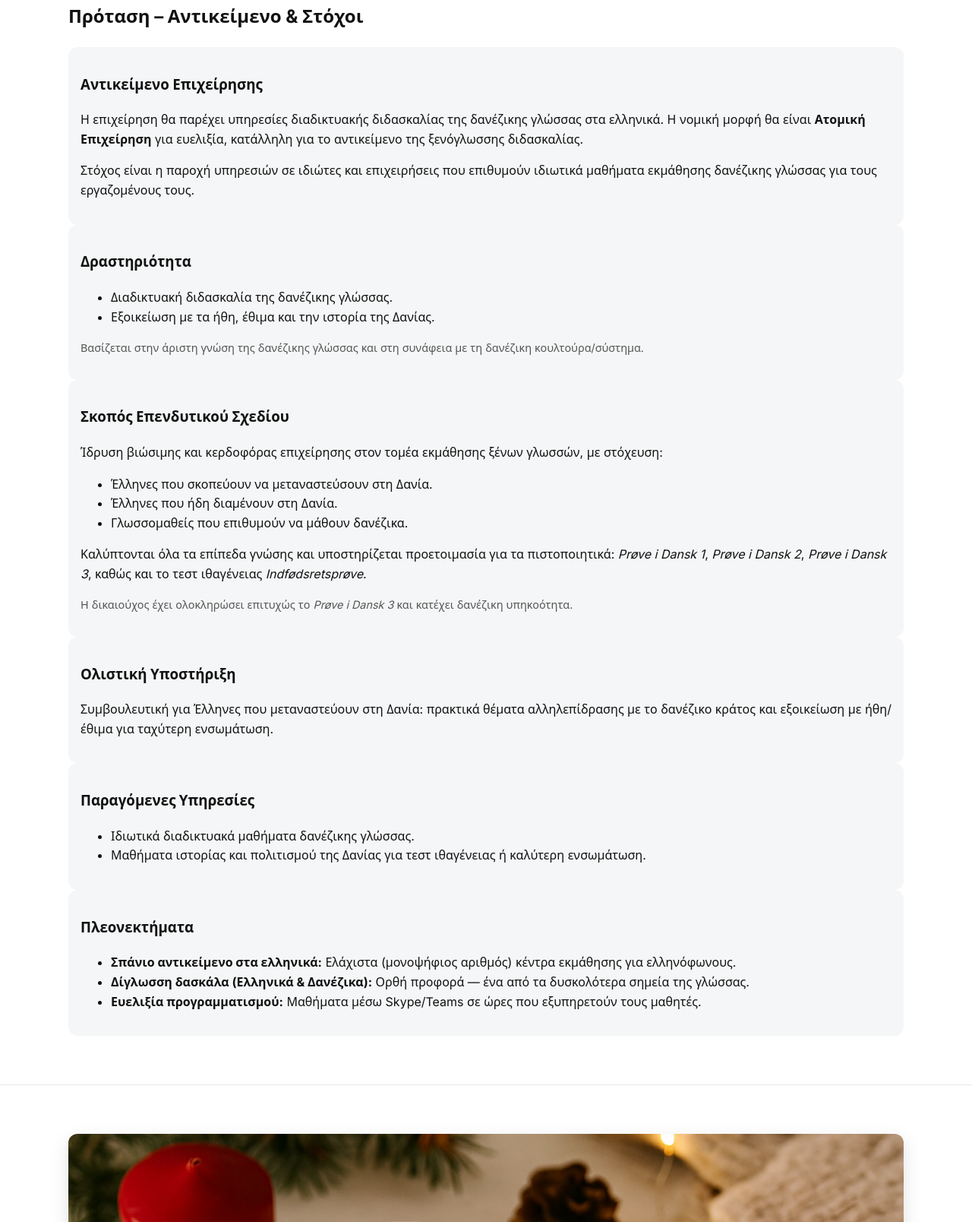
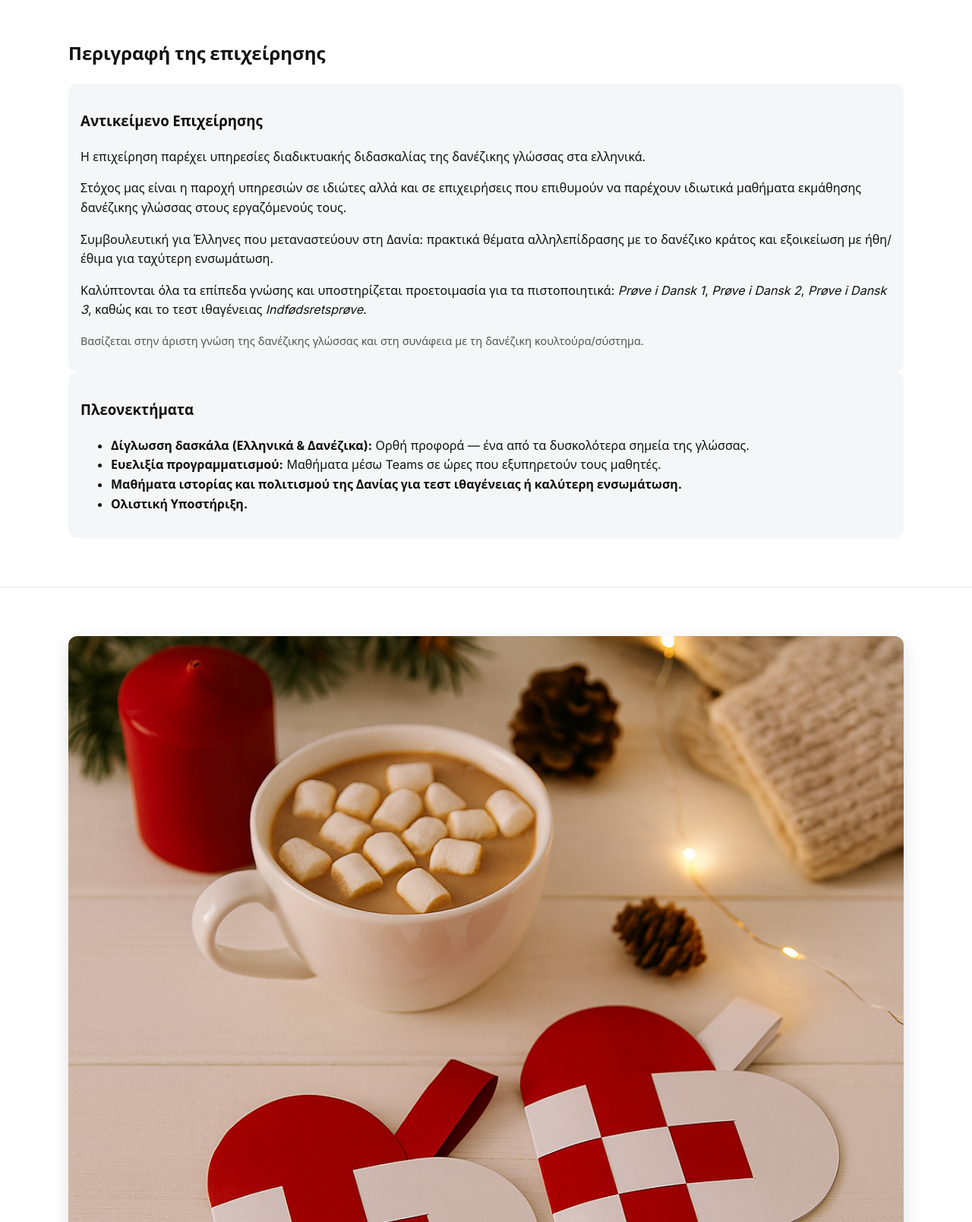
Before and after one commit to learndanish/my-website, a plain HTML site: page index.html in a window 1280 px wide. Shown: the part 1192-2800 px from the top of the page at 76% size. Drawn offline with Linux system fonts and the light colour scheme.

Commit message:
Update index.html

```diff
--- a/index.html
+++ b/index.html
@@ -3,7 +3,7 @@
 <head>
   <meta charset="utf-8" />
   <meta name="viewport" content="width=device-width, initial-scale=1" />
-  <title>Επωνυμία Επιχείρησης – Επίσημος Ιστότοπος</title>
+  <title> Learning Danish – Επίσημος Ιστότοπος</title>
   <link rel="preconnect" href="https://fonts.googleapis.com">
   <link rel="preconnect" href="https://fonts.gstatic.com" crossorigin>
   <link href="https://fonts.googleapis.com/css2?family=Inter:wght@400;600;700&display=swap" rel="stylesheet">
@@ -160,7 +160,7 @@
         <h2 id="funding-h2" class="sr-only">Χρηματοδότηση Προγράμματος</h2>
         <div class="funding-inner">
           <div class="funding-text">
-            <p><strong>Το έργο υλοποιείται με χρηματοδότηση από τη ΔΥΠΑ</strong></p>
+            <p><strong>Το έργο υλοποιείται με χρηματοδότηση από τη Δημόσια Υπηρεσία Απασχόλησης (ΔΥΠΑ) </strong></p>
             <p class="hint">Η ενημέρωση είναι μόνιμα ορατή σύμφωνα με τις απαιτήσεις προβολής χρηματοδότησης.</p>
           </div>
           <figure class="funding-media">
@@ -168,7 +168,7 @@
             <img src="poster.jpg" alt="Αφίσα προγράμματος χρηματοδότησης ΔΥΠΑ (περίληψη περιεχομένου αφίσας)" onerror="this.style.display='none'" />
           </figure>
           <div class="funding-actions">
-            <p class="hint">Με τη συγχρηματοδότηση της Ευρωπαϊκής Ένωσης – ΕΚΤ+</p>
+            <p class="hint">Με τη συγχρηματοδότηση της Ευρωπαϊκής Ένωσης – ΕΣΠΑ 2021-2027</p>
           </div>
             </details>
           </div>
@@ -181,7 +181,7 @@
       <div class="container hero-inner">
         <div class="will-reveal">
           <h1>Μαθήματα Δανέζικων &amp; Υποστήριξη Ενσωμάτωσης</h1>
-          <p><span class="flag-inline" aria-hidden="true" title="Denmark">🇩🇰</span> Εκμάθηση γλώσσας, κουλτούρας και υποστήριξη ζωής στη Δανία <span class="flag-inline" aria-hidden="true" title="Denmark">🇩🇰</span></p>
+          <p><span class="flag-inline" aria-hidden="true" title="Denmark">🇩🇰</span> Εκμάθηση γλώσσας,  συμβουλευτική υποστήριξη σε Έλληνες που μεταναστεύουν στη Δανία <span class="flag-inline" aria-hidden="true" title="Denmark">🇩🇰</span></p>
           <p>Παρέχουμε <strong>υψηλής ποιότητας</strong> υπηρεσίες με σεβασμό σε όλους τους χρήστες. Ο παρών ιστότοπος ακολουθεί τις οδηγίες <abbr title="Web Content Accessibility Guidelines">WCAG</abbr> 2.1 σε επίπεδο AA.</p>
           <a class="cta" href="#contact">Ζητήστε Προσφορά</a>
         </div>
@@ -191,55 +191,24 @@
     <!-- Ενότητα Πρότασης/Προγράμματος -->
     <section id="proposal" aria-labelledby="proposal-h2" role="region">
       <div class="container">
-        <h2 id="proposal-h2">Πρόταση – Αντικείμενο & Στόχοι</h2>
+        <h2 id="proposal-h2">Περιγραφή της επιχείρησης</h2>
 
         <article class="card will-reveal" aria-labelledby="scope-h3">
           <h3 id="scope-h3">Αντικείμενο Επιχείρησης</h3>
-          <p>Η επιχείρηση θα παρέχει υπηρεσίες διαδικτυακής διδασκαλίας της δανέζικης γλώσσας στα ελληνικά. Η νομική μορφή θα είναι <strong>Ατομική Επιχείρηση</strong> για ευελιξία, κατάλληλη για το αντικείμενο της ξενόγλωσσης διδασκαλίας.</p>
-          <p>Στόχος είναι η παροχή υπηρεσιών σε ιδιώτες και επιχειρήσεις που επιθυμούν ιδιωτικά μαθήματα εκμάθησης δανέζικης γλώσσας για τους εργαζομένους τους.</p>
-        </article>
-
-        <article class="card will-reveal" aria-labelledby="activity-h3">
-          <h3 id="activity-h3">Δραστηριότητα</h3>
-          <ul>
-            <li>Διαδικτυακή διδασκαλία της δανέζικης γλώσσας.</li>
-            <li>Εξοικείωση με τα ήθη, έθιμα και την ιστορία της Δανίας.</li>
-          </ul>
+          <p>Η επιχείρηση παρέχει υπηρεσίες διαδικτυακής διδασκαλίας της δανέζικης γλώσσας στα ελληνικά. </p>
+          <p>Στόχος μας είναι η παροχή υπηρεσιών σε ιδιώτες αλλά και σε επιχειρήσεις που επιθυμούν να παρέχουν ιδιωτικά μαθήματα εκμάθησης δανέζικης γλώσσας στους εργαζόμενούς τους.</p>
+	  <p>Συμβουλευτική για Έλληνες που μεταναστεύουν στη Δανία: πρακτικά θέματα αλληλεπίδρασης με το δανέζικο κράτος και εξοικείωση με ήθη/έθιμα για ταχύτερη ενσωμάτωση.</p>
+	  <p>Καλύπτονται όλα τα επίπεδα γνώσης και υποστηρίζεται προετοιμασία για τα πιστοποιητικά: <em>Prøve i Dansk 1</em>, <em>Prøve i Dansk 2</em>, <em>Prøve i Dansk 3</em>, καθώς και το τεστ ιθαγένειας <em>Indfødsretsprøve</em>.</p>
           <p class="hint">Βασίζεται στην άριστη γνώση της δανέζικης γλώσσας και στη συνάφεια με τη δανέζικη κουλτούρα/σύστημα.</p>
-        </article>
-
-        <article class="card will-reveal" aria-labelledby="goal-h3">
-          <h3 id="goal-h3">Σκοπός Επενδυτικού Σχεδίου</h3>
-          <p>Ίδρυση βιώσιμης και κερδοφόρας επιχείρησης στον τομέα εκμάθησης ξένων γλωσσών, με στόχευση:</p>
-          <ul>
-            <li>Έλληνες που σκοπεύουν να μεταναστεύσουν στη Δανία.</li>
-            <li>Έλληνες που ήδη διαμένουν στη Δανία.</li>
-            <li>Γλωσσομαθείς που επιθυμούν να μάθουν δανέζικα.</li>
-          </ul>
-          <p>Καλύπτονται όλα τα επίπεδα γνώσης και υποστηρίζεται προετοιμασία για τα πιστοποιητικά: <em>Prøve i Dansk 1</em>, <em>Prøve i Dansk 2</em>, <em>Prøve i Dansk 3</em>, καθώς και το τεστ ιθαγένειας <em>Indfødsretsprøve</em>.</p>
-          <p class="hint">Η δικαιούχος έχει ολοκληρώσει επιτυχώς το <em>Prøve i Dansk 3</em> και κατέχει δανέζικη υπηκοότητα.</p>
-        </article>
-
-        <article class="card will-reveal" aria-labelledby="holistic-h3">
-          <h3 id="holistic-h3">Ολιστική Υποστήριξη</h3>
-          <p>Συμβουλευτική για Έλληνες που μεταναστεύουν στη Δανία: πρακτικά θέματα αλληλεπίδρασης με το δανέζικο κράτος και εξοικείωση με ήθη/έθιμα για ταχύτερη ενσωμάτωση.</p>
-        </article>
-
-        <article class="card will-reveal" aria-labelledby="services2-h3">
-          <h3 id="services2-h3">Παραγόμενες Υπηρεσίες</h3>
-          <ul>
-            <li>Ιδιωτικά διαδικτυακά μαθήματα δανέζικης γλώσσας.</li>
-            <li>Μαθήματα ιστορίας και πολιτισμού της Δανίας για τεστ ιθαγένειας ή καλύτερη ενσωμάτωση.</li>
-          </ul>
         </article>
 
         <article class="card will-reveal" aria-labelledby="advantages-h3">
           <h3 id="advantages-h3">Πλεονεκτήματα</h3>
           <ul>
-            <li><strong>Σπάνιο αντικείμενο στα ελληνικά:</strong> Ελάχιστα (μονοψήφιος αριθμός) κέντρα εκμάθησης για ελληνόφωνους.</li>
             <li><strong>Δίγλωσση δασκάλα (Ελληνικά &amp; Δανέζικα):</strong> Ορθή προφορά — ένα από τα δυσκολότερα σημεία της γλώσσας.</li>
-            <li><strong>Ευελιξία προγραμματισμού:</strong> Μαθήματα μέσω Skype/Teams σε ώρες που εξυπηρετούν τους μαθητές.</li>
-
+            <li><strong>Ευελιξία προγραμματισμού:</strong> Μαθήματα μέσω Teams σε ώρες που εξυπηρετούν τους μαθητές.</li>
+	    <li><strong>Μαθήματα ιστορίας και πολιτισμού της Δανίας για τεστ ιθαγένειας ή καλύτερη ενσωμάτωση.</li>
+	    <li><strong>Ολιστική Υποστήριξη.</li>
           </ul>
         </article>
       </div>
@@ -262,7 +231,7 @@
           </article>
           <article class="card will-reveal" role="listitem">
             <h3>Μεταφράσεις</h3>
-            <p>Μεταφράσεις βασικών εγγράφων Δανέζικα ↔ Ελληνικά για σπουδές, εργασία και καθημερινότητα.</p>
+            <p>Μεταφράσεις εγγράφων Δανέζικα ↔ Ελληνικά.</p>
           </article>
         </div>
       </div>
@@ -273,7 +242,7 @@
         <h2 id="about-h2">Σχετικά με εμάς</h2>
         <p>Καλωσήρθατε! Εδώ μπορείτε να βάλετε πληροφορίες για την επιχείρησή σας, εμπειρία, διακρίσεις, πιστοποιήσεις κ.λπ.</p>
         <ul>
-          <li>Εμπειρία Χ ετών στον κλάδο</li>
+          <li>Εμπειρία πολλών ετών στον κλάδο</li>
           <li>Εγγύηση ποιότητας</li>
           <li>Εξυπηρέτηση πελατών με επίκεντρο τον άνθρωπο</li>
         </ul>
@@ -302,7 +271,7 @@
           <li>Ετικέτες/συσχέτιση φόρμας (label/for)</li>
           <li>Responsiveness σε κινητά</li>
         </ul>
-        <p>Αν αντιμετωπίζετε δυσκολίες πρόσβασης στο περιεχόμενο, επικοινωνήστε στο <a href="mailto:info@example.com">info@example.com</a> ή καλέστε στο <span aria-label="τηλέφωνο επικοινωνίας">210 0000000</span>.</p>
+        <p>Αν αντιμετωπίζετε δυσκολίες πρόσβασης στο περιεχόμενο, επικοινωνήστε μέσω της φόρμας επικοινωνίας.</p>
       </div>
     </section>
 
@@ -323,7 +292,7 @@
 
   <footer role="contentinfo">
     <div class="container">
-      <p>&copy; <span id="year"></span> Επωνυμία Επιχείρησης. Όλα τα δικαιώματα διατηρούνται.</p>
+      <p>&copy; <span id="year"></span> Learning Danish. Όλα τα δικαιώματα διατηρούνται.</p>
       <p class="hint">Τελευταία ενημέρωση: <time id="last-updated" aria-label="ημερομηνία τελευταίας ενημέρωσης"></time></p>
     </div>
   </footer>
```
